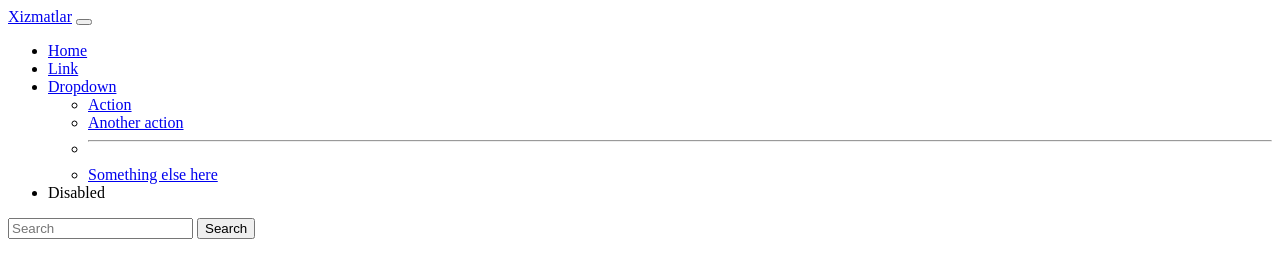
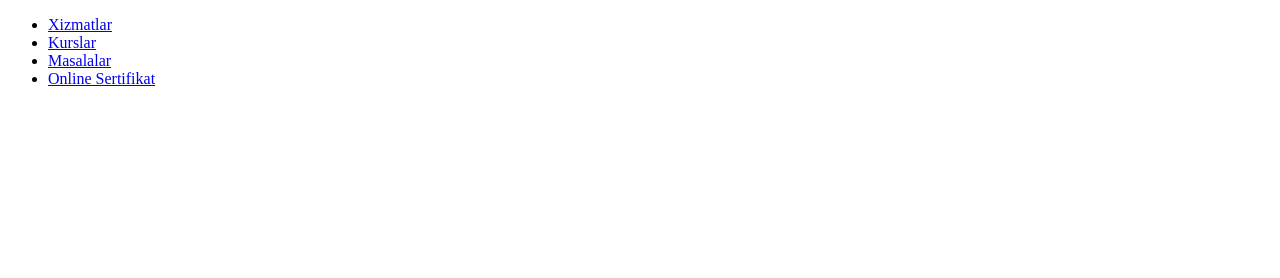
Before and after one commit to AbduazimZokirov/programmer-uz-project, a plain HTML site: page index.html in a window 1280 px wide. Drawn offline with Linux system fonts and the light colour scheme.

Commit message:
adding title and navbar of the site

```diff
--- a/index.html
+++ b/index.html
@@ -12,41 +12,29 @@
     <meta name="viewport" content="width=device-width" initial-scale="1.0">
 </head>
 <body>
-<nav class="navbar navbar-expand-lg bg-light">
-    <div class="container-fluid">
-        <a class="navbar-brand" href="services.html">Xizmatlar</a>
-        <button class="navbar-toggler" type="button" data-bs-toggle="collapse" data-bs-target="#navbarSupportedContent" aria-controls="navbarSupportedContent" aria-expanded="false" aria-label="Toggle navigation">
-            <span class="navbar-toggler-icon"></span>
-        </button>
-        <div class="collapse navbar-collapse" id="navbarSupportedContent">
-            <ul class="navbar-nav me-auto mb-2 mb-lg-0">
+<div class="collapse navbar-collapse when-collapsed" id="ec-nav__collapsible">
+    <ul class="nav navbar-nav ec-nav__navbar ml-auto">
+
         <li class="nav-item">
-                    <a class="nav-link active" aria-current="page" href="#">Home</a>
+            <a class="nav-link" href="http://programmer.uz/#services">Xizmatlar</a>
         </li>
+
         <li class="nav-item">
-                    <a class="nav-link" href="#">Link</a>
+            <a class="nav-link" href="http://programmer.uz/#courses">Kurslar</a>
         </li>
-                <li class="nav-item dropdown">
-                    <a class="nav-link dropdown-toggle" href="#" role="button" data-bs-toggle="dropdown" aria-expanded="false">
-                        Dropdown
-                    </a>
-                    <ul class="dropdown-menu">
-                        <li><a class="dropdown-item" href="#">Action</a></li>
-                        <li><a class="dropdown-item" href="#">Another action</a></li>
-                        <li><hr class="dropdown-divider"></li>
-                        <li><a class="dropdown-item" href="#">Something else here</a></li>
-                    </ul>
+
+        <li class="nav-item">
+            <a class="nav-link" href="http://programmer.uz/programming/problems">Masalalar</a>
         </li>
+
         <li class="nav-item">
-                    <a class="nav-link disabled">Disabled</a>
+            <a class="nav-link" href="http://programmer.uz/#certificate">Online Sertifikat</a>
         </li>
     </ul>
-            <form class="d-flex" role="search">
-                <input class="form-control me-2" type="search" placeholder="Search" aria-label="Search">
-                <button class="btn btn-outline-success" type="submit">Search</button>
-            </form>
 </div>
 </div>
-</nav>
+</div> <!-- END container-->
+</nav> <!-- END ec-nav -->
+
 </body>
 </html>
```
Lines whose indentation alone changed are shown as unchanged.
